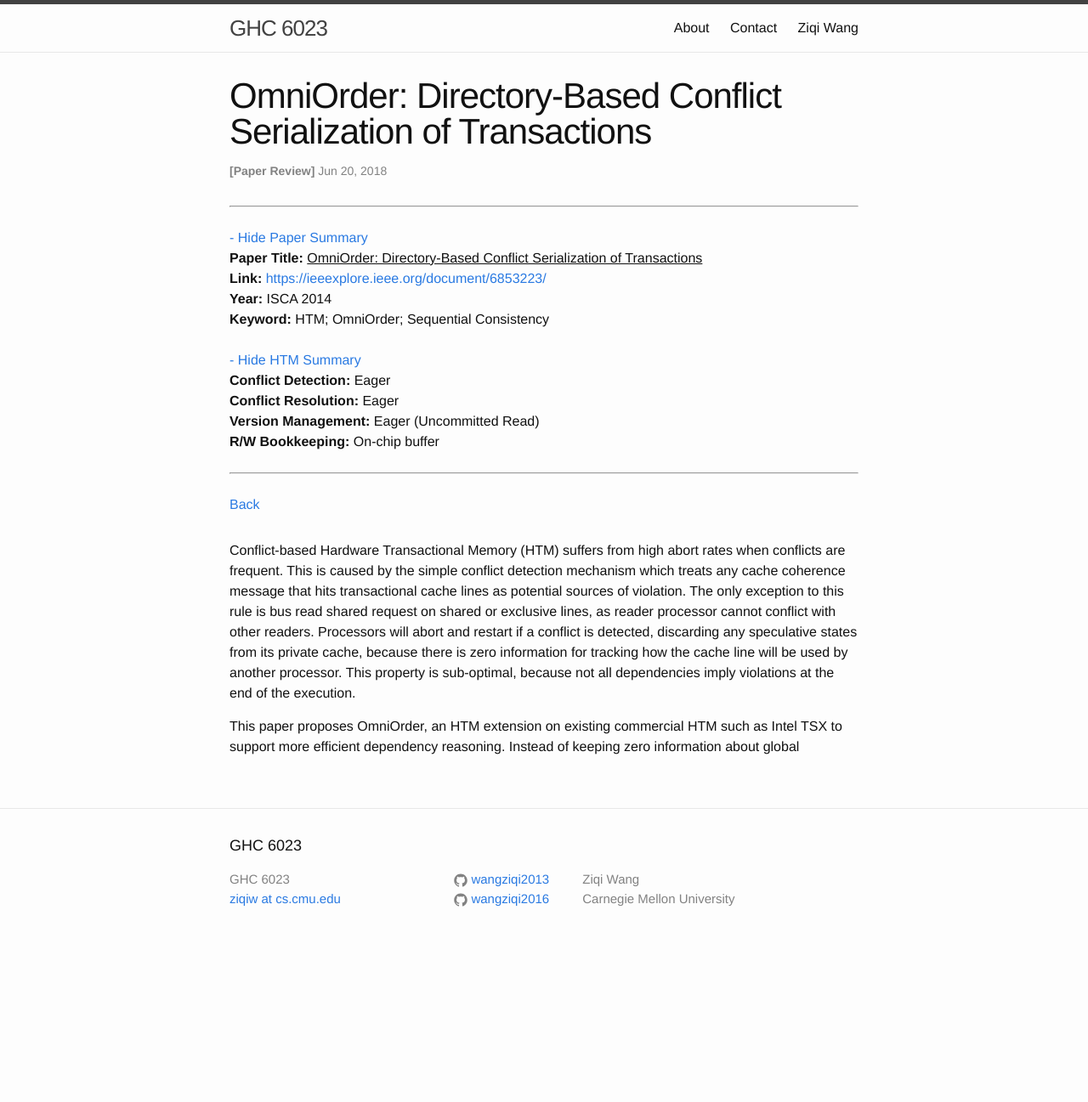
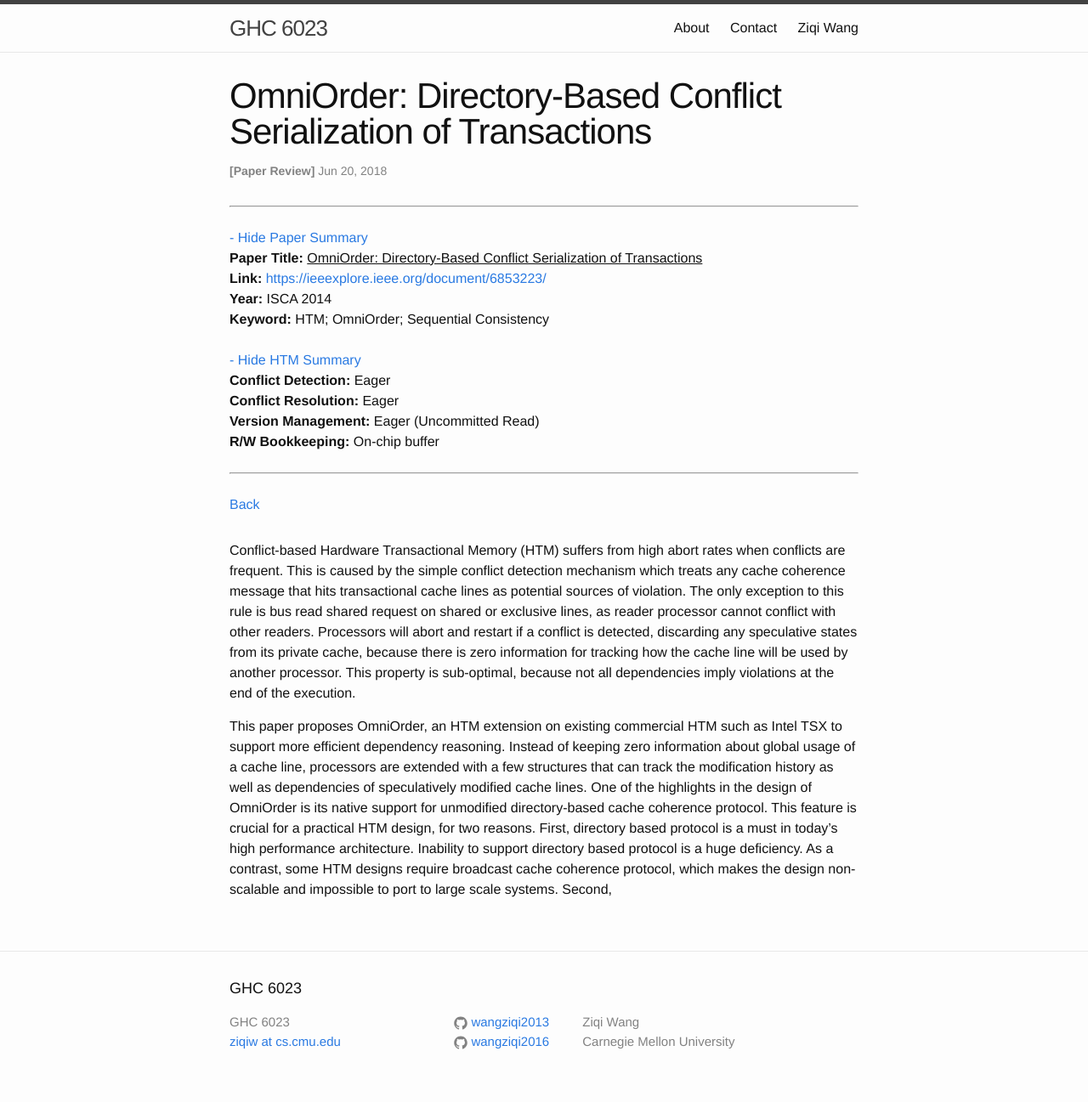
Before and after one commit to wangziqi2013/wangziqi2013.github.io, a Jekyll site: the page built from _posts/2018-06-19-OmniOrder.markdown, in a window 1280 px wide. Shown: the whole page at 85% size. Built offline with Jekyll 4.4.1, drawn with Linux system fonts in a browser that asks for light colours; before the commit the page ends 1129 px from its top, so only the background shows below that.

Commit message:
Adding first reason

```diff
--- a/_posts/2018-06-19-OmniOrder.markdown
+++ b/_posts/2018-06-19-OmniOrder.markdown
@@ -22,4 +22,11 @@ because there is zero information for tracking how the cache line will be used b
 property is sub-optimal, because not all dependencies imply violations at the end of the execution.
 
 This paper proposes OmniOrder, an HTM extension on existing commercial HTM such as Intel TSX to support more
-efficient dependency reasoning. Instead of keeping zero information about global
+efficient dependency reasoning. Instead of keeping zero information about global usage of a cache line, processors
+are extended with a few structures that can track the modification history as well as dependencies of
+speculatively modified cache lines. One of the highlights in the design of OmniOrder is its native support for
+unmodified directory-based cache coherence protocol. This feature is crucial for a practical HTM design, for two
+reasons. First, directory based protocol is a must in today's high performance architecture. Inability to
+support directory based protocol is a huge deficiency. As a contrast, some HTM designs require broadcast
+cache coherence protocol, which makes the design non-scalable and impossible to port to large scale systems.
+Second,
```
